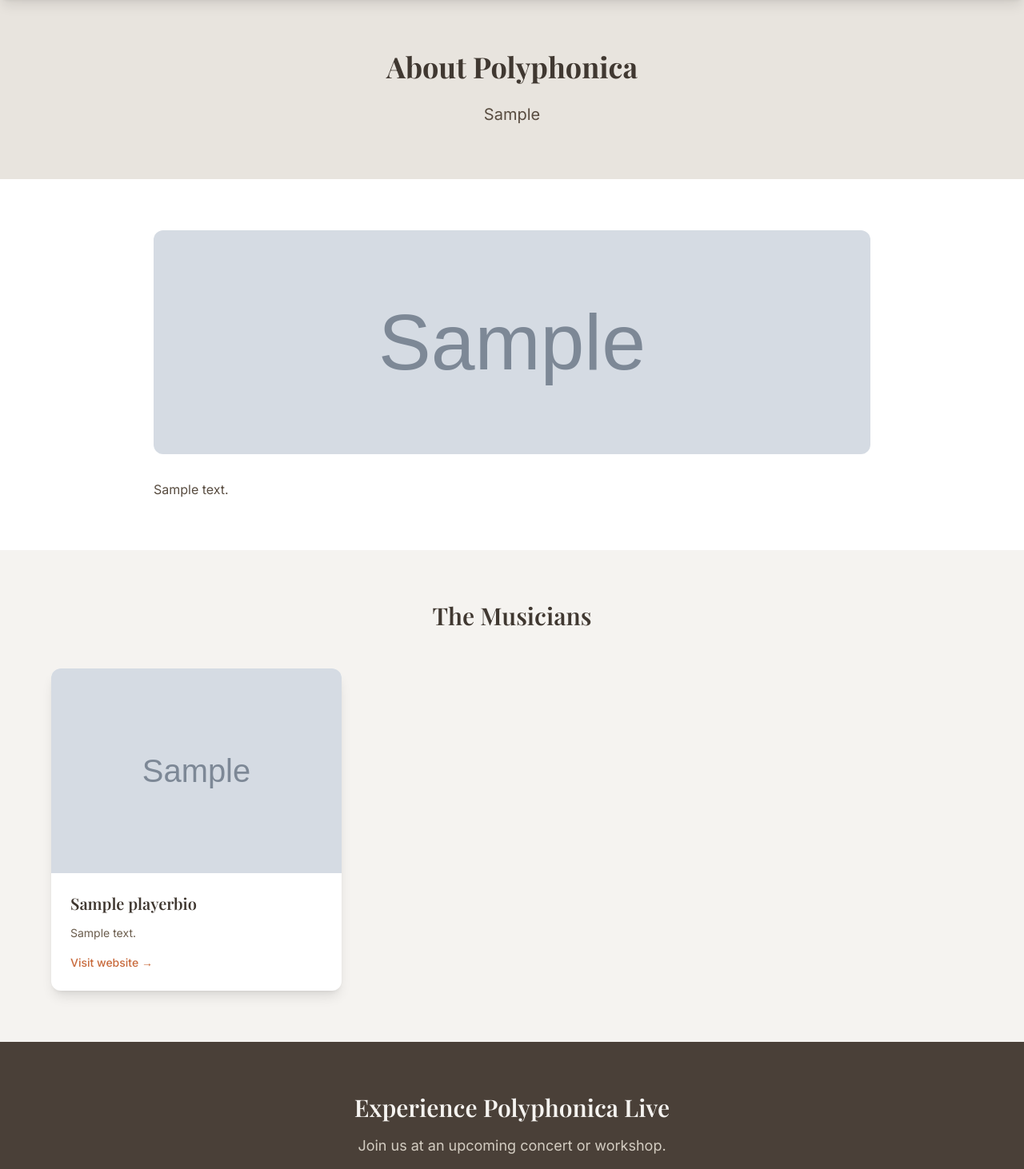
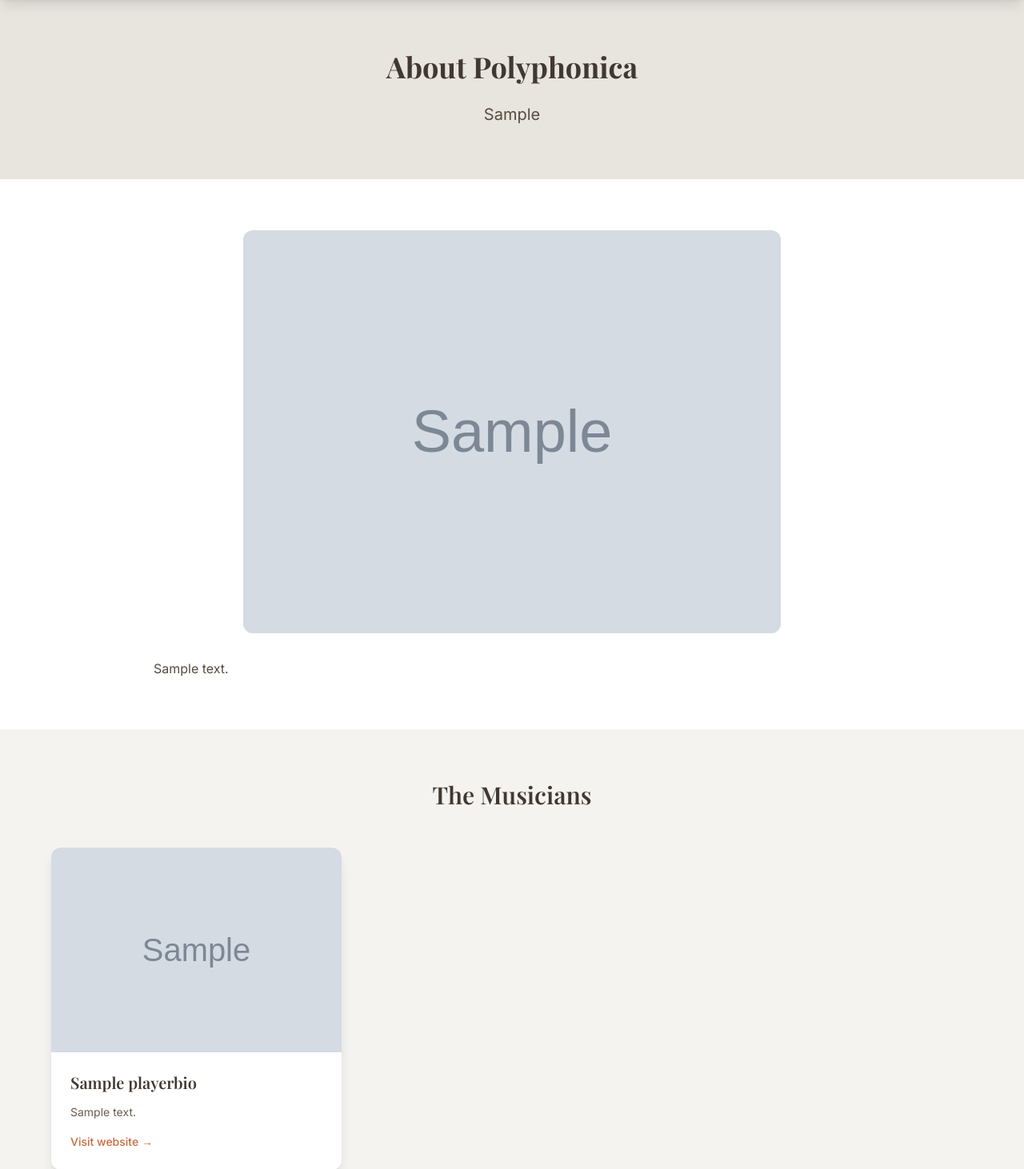
Before and after one commit to polyphonica/polyphonicarecordertrio, a Django app: page /about/ in a window 1280 px wide. Shown: the part 65-1527 px from the top of the page at 80% size. Run offline with Django 5.2, Linux system fonts and the light colour scheme; tables that the repository leaves empty hold one stand-in row (values such as "Sample post"); grey boxes marked "Sample" are stand-in pictures; parts of the project's set-up code (start-up, migrations or seed data) failed here and were passed over; some libraries are stand-ins or nearby versions; some web fonts are replaced.

Commit message:
Adjust about hero image to display at natural 3:2 proportions
- Max width 672px (max-w-2xl), centered
- Height auto to preserve aspect ratio

Co-Authored-By: Claude Opus 4.5 <noreply@anthropic.com>

```diff
--- a/templates/about/index.html
+++ b/templates/about/index.html
@@ -19,7 +19,7 @@
         {% if trio_info %}
             {% if trio_info.hero_image %}
             <div class="mb-8">
-                <img src="{{ trio_info.hero_image.url }}" alt="{{ trio_info.name }}" class="w-full h-auto max-h-[280px] object-cover rounded-xl">
+                <img src="{{ trio_info.hero_image.url }}" alt="{{ trio_info.name }}" class="w-full max-w-2xl mx-auto h-auto rounded-xl">
             </div>
             {% endif %}
             <div class="prose prose-lg max-w-none text-primary-700">
```
